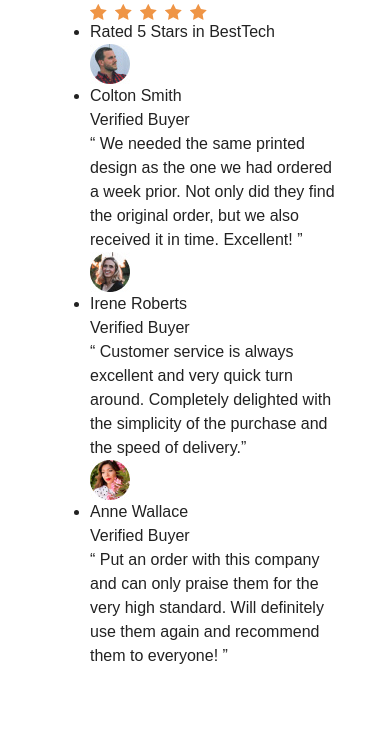
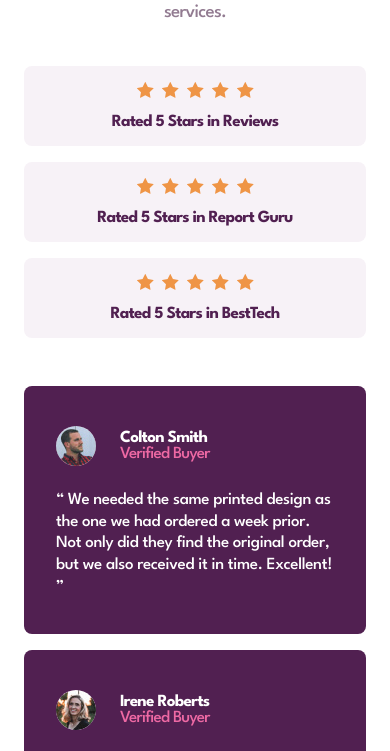
Before and after one commit to Muhammadjewel/social-proof-section, a plain HTML site: page index.html in a window 390 px wide. Shown: the part 268-1019 px from the top of the page. Before the commit the page ends 936 px from the top, so only its background shows below. Drawn offline with Linux system fonts and the light colour scheme.

Commit message:
Finish mobile state (w/o bgim)

```diff
--- a/css/styles.css
+++ b/css/styles.css
@@ -1,13 +1,5 @@
 /* CUSTOM PROPS */
 :root {
-
-}
-
-:root[data-theme="light"] {
-
-}
-
-:root[data-theme="dark"] {
 
 }
 
@@ -18,11 +10,14 @@ body {
   flex-direction: column;
   padding: 0;
   margin: 0;
-  font-family: "Arial", sans-serif;
-  font-size: 16px;
-  line-height: 1.5;
+  font-family: "League Spartan", "Arial", sans-serif;
+  font-size: 1.1875rem;
+  font-weight: 500;
+  line-height: 131.579%;
+  letter-spacing: -0.03956em;
   background-color: #fff;
-  color: #222;
+  color: #927b91;
+
 }
 
 img {
@@ -72,9 +67,9 @@ select:-webkit-autofill:focus {
 /* CONTAINER */
 .container {
   width: 100%;
-  max-width: 1200px;
-  padding-left: 50px;
-  padding-right: 50px;
+  max-width: 1158px;
+  padding-left: 24px;
+  padding-right: 24px;
   margin-left: auto;
   margin-right: auto;
 }
@@ -85,6 +80,101 @@ select:-webkit-autofill:focus {
   flex-grow: 1;
 }
 
+
+/* REVIEW CARD */
+.review-card {
+  display: grid;
+  gap: 24px;
+  grid-template-columns: 40px 1fr;
+  align-items: center;
+  padding: 40px 32px 35px;
+  border-radius: 8px;
+  font-size: 1.0625rem;
+  background-color: #512051;
+  color: #fff;
+}
+
+.review-card__avatar {
+  width: 40px;
+  height: 40px;
+  border-radius: 50%;
+}
+
+.review-card__name {
+  font-weight: 700;
+  line-height: normal;
+}
+
+.review-card__title {
+  line-height: normal;
+  color: #ee69a4;
+}
+
+.review-card__quote {
+  grid-column: 1 / -1;
+  font-weight: 500;
+  line-height: 129.412%;
+  letter-spacing: -0.019em;
+}
+
+.review-card__quote-paragraph:not(:last-child) {
+  margin-bottom: 12px;
+}
+
+
+/* SOCIAL-PROOF */
+.social-proof {
+  padding-top: 82px;
+  padding-bottom: 100px;
+}
+
+.social-proof__copy {
+  margin-bottom: 40px;
+  text-align: center;
+}
+
+.social-proof__heading {
+  margin-bottom: 16px;
+  font-size: 2.5rem;
+  line-height: 0.8;
+  letter-spacing: -0.08931em;
+  color: #512051;
+}
+
+.social-proof__ratings {
+  display: grid;
+  gap: 16px;
+  padding: 0;
+  list-style: none;
+  margin-bottom: 48px;
+  list-style: none;
+}
+
+.social-proof__ratings-item {
+  display: grid;
+  justify-items: center;
+  padding: 16px;
+  border-radius: 8px;
+  font-size: 1.0625rem;
+  font-weight: 700;
+  line-height: normal;
+  background-color: #f7f2f7;
+  color: #512051;
+  text-align: center;
+}
+
+.social-proof__rating-icon {
+  margin-bottom: 16px;
+}
+
+.social-proof__reviews {
+  display: grid;
+  gap: 16px;
+  padding: 0;
+  list-style: none;
+}
+
+
 @media
 only screen and (-webkit-min-device-pixel-ratio: 2),
 only screen and (   min--moz-device-pixel-ratio: 2),
--- a/index.html
+++ b/index.html
@@ -23,46 +23,52 @@
     <section class="social-proof">
       <div class="social-proof__container container">
         <div class="social-proof__copy">
-          <h2 class="social-proof__heading">10,000+ of our users love our products.</h2>
+          <h2 class="social-proof__heading">10,000+ of our<br>users love our<br>products.</h2>
           <p class="social-proof__text">We only provide great products combined with excellent customer service. See what our satisfied customers are saying about our services.</p>
         </div>
 
-        <ul class="social-proof__ratings">
-          <li class="social-proof__ratings-item">
+        <ul class="social-proof__ratings" role="list">
+          <li class="social-proof__ratings-item" role="listitem">
             <img class="social-proof__rating-icon" src="img/5-stars.svg" alt="" width="117" height="16" aria-hidden="true">
             <p>Rated 5 Stars in Reviews</p>
           </li>
-          <li class="social-proof__ratings-item">
+          <li class="social-proof__ratings-item" role="listitem">
             <img class="social-proof__rating-icon" src="img/5-stars.svg" alt="" width="117" height="16" aria-hidden="true">
             <p>Rated 5 Stars in Report Guru</p>
           </li>
-          <li class="social-proof__ratings-item">
+          <li class="social-proof__ratings-item" role="listitem">
             <img class="social-proof__rating-icon" src="img/5-stars.svg" alt="" width="117" height="16" aria-hidden="true">
             <p>Rated 5 Stars in BestTech</p>
           </li>
         </ul>
 
-        <ul class="social-proof__reviews">
-          <li class="social-proof__reviews-item review-card">
+        <ul class="social-proof__reviews" role="list">
+          <li class="social-proof__reviews-item review-card" role="listitem">
             <img class="review-card__avatar" src="img/colton.jpg" alt="Colton Smith" width="40" height="40" srcset="img/colton.jpg 1x, img/colton@2x.jpg 2x">
+            <div class="review-card__author">
               <p class="review-card__name">Colton Smith</p>
               <p class="review-card__title">Verified Buyer</p>
+            </div>
             <blockquote class="review-card__quote">
               <p class="review-card__quote-paragraph">“ We needed the same printed design as the one we had ordered a week prior. Not only did they find the original order, but we also received it in time. Excellent! ”</p>
             </blockquote>
           </li>
-          <li class="social-proof__reviews-item review-card">
+          <li class="social-proof__reviews-item review-card" role="listitem">
             <img class="review-card__avatar" src="img/irene.jpg" alt="Irene Roberts" width="40" height="40" srcset="img/irene.jpg 1x, img/irene@2x.jpg 2x">
+            <div class="review-card__author">
               <p class="review-card__name">Irene Roberts</p>
               <p class="review-card__title">Verified Buyer</p>
+            </div>
             <blockquote class="review-card__quote">
               <p class="review-card__quote-paragraph">“ Customer service is always excellent and very quick turn around. Completely delighted with the simplicity of the purchase and the speed of delivery.”</p>
             </blockquote>
           </li>
-          <li class="social-proof__reviews-item review-card">
+          <li class="social-proof__reviews-item review-card" role="listitem">
             <img class="review-card__avatar" src="img/anne.jpg" alt="Anne Wallace" width="40" height="40" srcset="img/anne.jpg 1x, img/anne@2x.jpg 2x">
+            <div class="review-card__author">
               <p class="review-card__name">Anne Wallace</p>
               <p class="review-card__title">Verified Buyer</p>
+            </div>
             <blockquote class="review-card__quote">
               <p class="review-card__quote-paragraph">“ Put an order with this company and can only praise them for the very high standard. Will definitely use them again and recommend them to everyone! ”</p>
             </blockquote>
```
Lines whose indentation alone changed are shown as unchanged.
